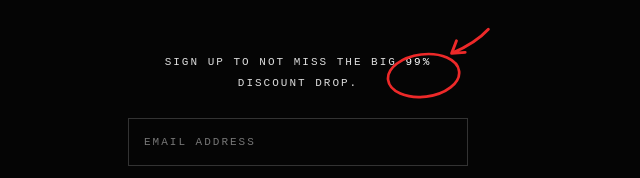
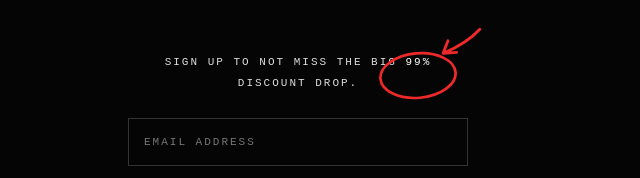
Before and after one commit to Armaan1111111/aykay-website, a plain HTML site: page index.html in a window 1280 px wide. Shown: the part 349-527 px from the top of the page, 342-982 px from the left. Drawn offline with Linux system fonts and the light colour scheme.

Commit message:
Update index.html

```diff
--- a/index.html
+++ b/index.html
@@ -140,12 +140,15 @@ body {
   z-index: 1;
 }
 
+/* Centred red circle and arrow */
+
 .discount-annotation {
   position: absolute;
   width: 145px;
   height: 80px;
-  left: -52px;
+  left: 50%;
   top: -28px;
+  transform: translateX(-50%);
   overflow: visible;
   pointer-events: none;
   z-index: 2;
@@ -395,15 +398,13 @@ body {
         viewBox="0 0 150 80"
         aria-hidden="true">
 
-        <!-- Red circle around 99% -->
         <ellipse
-          cx="72"
+          cx="75"
           cy="52"
-          rx="37"
-          ry="22"
-          transform="rotate(-7 72 52)"/>
+          rx="39"
+          ry="23"
+          transform="rotate(-5 75 52)"/>
 
-        <!-- Curved arrow pointing towards 99% -->
         <path d="
           M139 4
           C128 16 115 23 101 29
```
